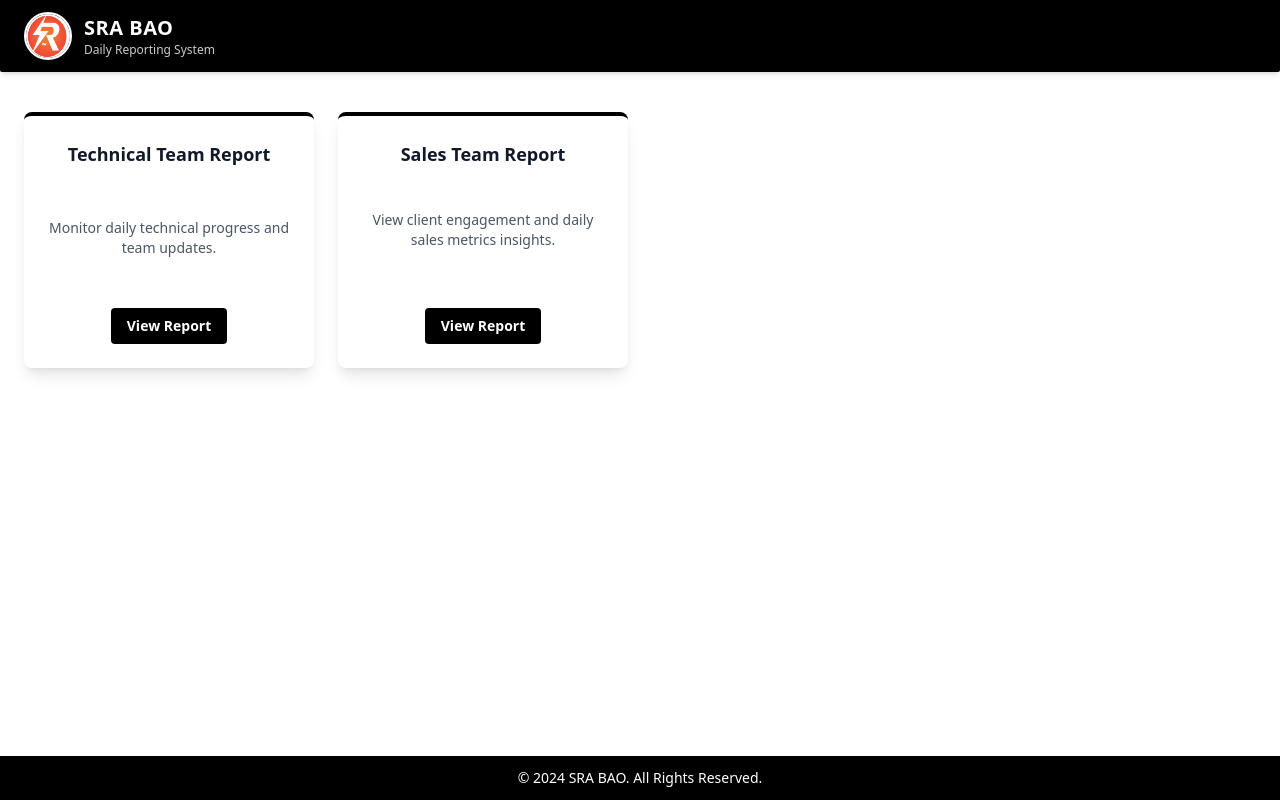
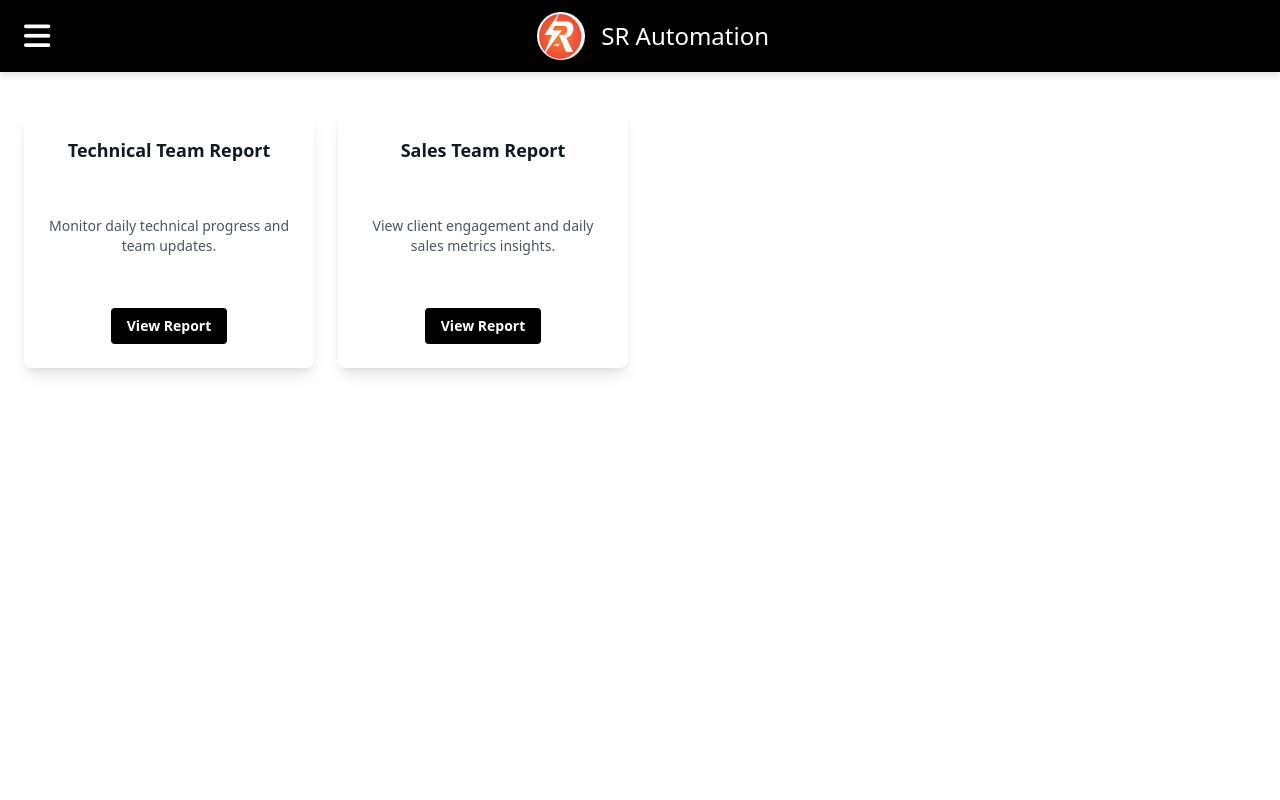
Before and after one commit to Srujankm12/SR-admin-panel, a SvelteKit app: page /adminlogin/1 in a window 1280 px wide. Built offline with nearby package versions, Linux system fonts and the light colour scheme.

Commit message:
upated the ui of admin all the check all the func and working perfectly

```diff
--- a/src/app.html
+++ b/src/app.html
@@ -2,7 +2,12 @@
 <html lang="en">
 	<head>
 		<meta charset="utf-8" />
-		<link rel="icon" href="%sveltekit.assets%/favicon.png" />
+		<link rel="icon" href="%sveltekit.assets%/favicon.png"
+		/>
+		<link
+		href="https://cdnjs.cloudflare.com/ajax/libs/font-awesome/6.0.0/css/all.min.css"
+		rel="stylesheet"
+	  />
 		<meta name="viewport" content="width=device-width, initial-scale=1" />
 		%sveltekit.head%
 	</head>
--- a/src/lib/header.svelte
+++ b/src/lib/header.svelte
@@ -42,7 +42,7 @@
                     <li>
                         <button
                             class="w-full text-left text-lg font-medium text-gray-700 hover:bg-gray-100 px-4 py-2 rounded-lg"
-                            on:click={() => { goto('/login/' + $page.params.mainpage ); toggleDrawer(); }}
+                            on:click={() => { goto('/adminlogin/'+$page.params.mainpage ); toggleDrawer(); }}
                         >
                             <i class="fa-solid fa-house mr-3"></i> Home
                         </button>
--- a/src/routes/adminlogin/[mainpage]/+page.svelte
+++ b/src/routes/adminlogin/[mainpage]/+page.svelte
@@ -2,45 +2,42 @@
 
 	import { goto } from "$app/navigation";
   import { page } from '$app/stores';
+	import Header from "$lib/header.svelte";
   export let data;
+  let isLoading = false;
 
 </script>
     <div class="min-h-screen flex flex-col bg-white text-gray-900">
-      <header class="bg-black text-white shadow-md py-3 rounded-b-sm">
-        <div class="container mx-auto px-6 flex items-center justify-between">
-          <div class="flex items-center space-x-3">
-            <img src="/logo.jpeg" alt="SRA BAO Logo" class="w-12 h-12 rounded-full border-2 border-white shadow-sm" />
-            <div>
-              <h1 class="text-xl font-bold tracking-wide">SRA BAO</h1>
-              <p class="text-xs opacity-80">Daily Reporting System</p>
-            </div>
-          </div>
-        </div>
-      </header>
+   <Header />
 
-      <main class="flex-grow container mx-auto px-6 py-10">
-        <div class="grid grid-cols-1 sm:grid-cols-2 md:grid-cols-3 lg:grid-cols-4 gap-6">
-          <div class="bg-white rounded-lg shadow-lg p-6 flex flex-col items-center justify-between h-64 border-t-4 border-black hover:shadow-xl hover:scale-105 transition-transform duration-200">
-            <h2 class="text-lg font-semibold text-center">Technical Team Report</h2>
-            <p class="text-gray-600 text-sm text-center">Monitor daily technical progress and team updates.</p>
+     <main class="flex-grow container mx-auto px-6 py-28">
+      {#if isLoading}
+      <div class="flex justify-center items-center h-full">
+          <div class="animate-spin h-12 w-12 rounded-full border-t-4 border-gray-800"></div>
+      </div>
+  {:else}
+  <div class="grid grid-cols-1 sm:grid-cols-2 md:grid-cols-3 lg:grid-cols-4 gap-6">
+    <div class="bg-white rounded-lg shadow-lg p-6 flex flex-col items-center justify-between h-64   hover:shadow-xl duration-300 ">
+      <h2 class="text-lg font-semibold text-center">Technical Team Report</h2>
+      <p class="text-gray-600 text-sm text-center">Monitor daily technical progress and team updates.</p>
             <button
             class="text-sm py-2 px-4 rounded bg-black text-white font-semibold transition duration-200"
-          on:click={()=>goto('/adminlogin/'+$page.params.mainpage+"/reportpage")}
+             on:click={()=>goto('/adminlogin/'+$page.params.mainpage+"/reportpage")}
            >
           View Report
         </button>
         </div>
-        <div class="bg-white rounded-lg shadow-lg p-6 flex flex-col items-center justify-between h-64 border-t-4 border-black hover:shadow-xl hover:scale-105 transition-transform duration-200">
+        <div class="bg-white rounded-lg shadow-lg p-6 flex flex-col items-center justify-between h-64   hover:shadow-xl duration-300 ">
           <h2 class="text-lg font-semibold text-center">Sales Team Report</h2>
-          <p class="text-gray-600 text-sm text-center mb-4">View client engagement and daily sales metrics insights.</p>
+          <p class="text-gray-600 text-sm text-center">View client engagement and daily sales metrics insights.</p>
           <button
-          class="text-sm py-2 px-4 rounded bg-black text-white font-semibold transition duration-200"          >View Report</button>
+          class="text-sm py-2 px-4 rounded bg-black text-white font-semibold "
+            >View Report</button>
         </div>
       </div>
+      {/if}
     </main>
 
 
-    <footer class="bg-black text-white py-3 text-center text-sm shadow-inner">
-      <p>&copy; 2024 SRA BAO. All Rights Reserved.</p>
-    </footer>
+
   </div>
--- a/src/routes/adminlogin/[mainpage]/reportpage/+page.svelte
+++ b/src/routes/adminlogin/[mainpage]/reportpage/+page.svelte
@@ -1,4 +1,5 @@
 <script>
+    import Header from "$lib/header.svelte";
 import { onMount } from "svelte";
     import { fade } from "svelte/transition";
 
@@ -104,7 +105,7 @@
     }
 </script>
 
-<!-- Success & Error Message -->
+
 {#if successMessage || errorMessage}
 <div class="fixed bottom-14 right-5 bg-black text-white font-semibold p-4 rounded-lg shadow-2xl duration-300 flex items-center space-x-2"
      transition:fade>
@@ -115,28 +116,20 @@
 
 <div class="min-h-screen flex flex-col bg-gray-100 text-gray-900">
 
-    <header class="bg-black text-white py-4 shadow-lg">
-        <div class="container mx-auto flex items-center justify-between px-6">
-            <div class="flex items-center space-x-3">
-                <img src="/logo.jpeg" alt="SRA BAO Logo" class="w-12 h-12 rounded-full border-2 border-white shadow-md" />
-                <div>
-                    <h1 class="text-xl font-bold">SRA BAO</h1>
-                    <p class="text-xs opacity-75">Daily Reporting System</p>
-                </div>
-            </div>
+ <Header />
+    <main class="flex-grow bg-white py-28 px-4">
+        <div class="relative w-full flex justify-end bg-white">
         <input
         type="text"
         bind:value={searchQuery}
         on:input={filterResults}
-                placeholder="Search reports..."
-                class="px-4 py-2 text-sm rounded-lg focus:ring-2 focus:ring-white bg-white text-black w-64 outline-none shadow-sm border"
+        placeholder="Search by EmployeeName or Date"
+        class="px-3 py-1  w-80 mb-4 shadow-md border border-gray-300 rounded-lg focus:ring-2 focus:ring-black focus:outline-none "
       />
     </div>
-    </header>
-    <main class="flex-grow bg-white p-8">
         {#if isLoading}
-            <div class="flex justify-center items-center h-64">
-                <div class="w-16 h-16 border-4 border-gray-300 border-t-black rounded-full animate-spin"></div>
+            <div class="flex justify-center items-center h-full">
+                <div class="animate-spin h-12 w-12 rounded-full border-t-4 border-gray-800"></div>
             </div>
         {:else}
             <div class="overflow-x-auto rounded-lg shadow-md bg-white">
@@ -202,7 +195,7 @@
                     </tbody>
                 </table>
             </div>
-            <div class="py-4 flex justify-center items-center fixed bottom-10 left-0 right-0 text-center">
+            <div class="py-8 flex justify-center items-center fixed bottom-3  left-0 right-0 text-center">
                 <button class="text-white bg-black rounded-md px-9 py-2"
                 on on:click={downloadexceltechnical}
                 >
@@ -218,7 +211,7 @@
     </div>
 {/if}
 
-    <!-- Confirmation Modal -->
+
     {#if isModalOpen}
     <div class="fixed inset-0 bg-black bg-opacity-50 flex justify-center items-center z-50">
         <div class="bg-white p-6 rounded-lg shadow-lg w-96 text-center">
@@ -232,8 +225,6 @@
     </div>
     {/if}
 
-    <!-- Footer -->
-    <footer class="bg-black text-white py-3 text-center text-sm shadow-inner">
-        <p>&copy; 2024 SRA BAO. All Rights Reserved.</p>
-    </footer>
+
+
 </div>
```
Lines whose indentation alone changed are shown as unchanged.
